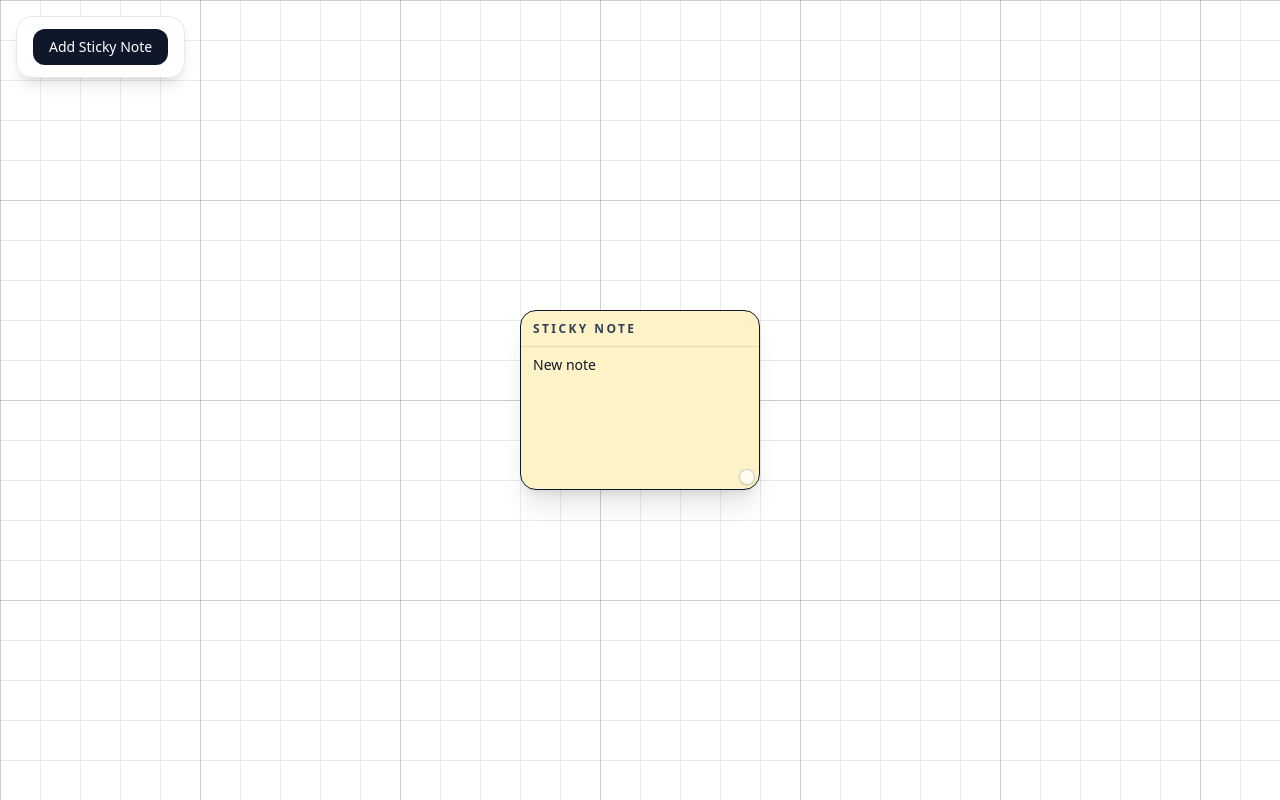
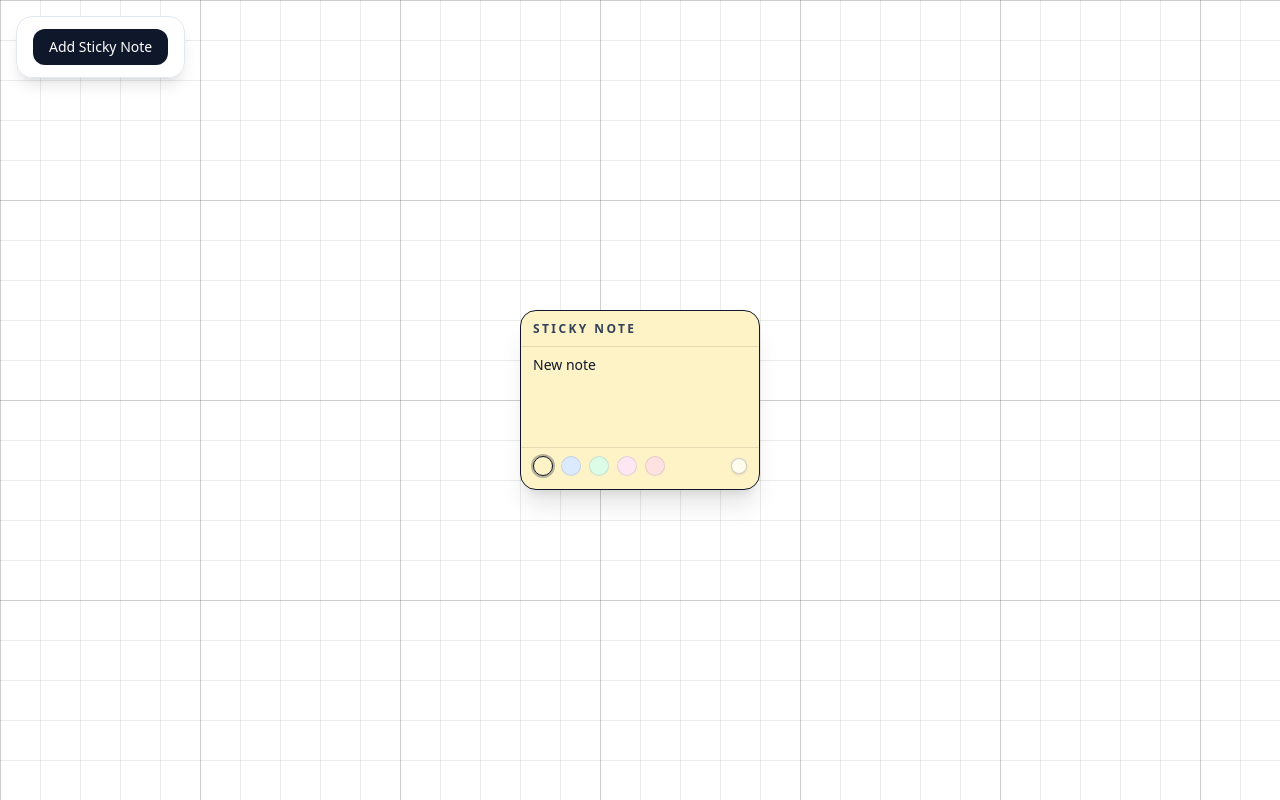
Before and after one commit to Shreyashdhavale/Canvas-Project-assessment-, a Next.js app: page / in a window 1280 px wide. Both pictures are taken after a click on the button "Add Sticky Note". Built offline with nearby package versions, Linux system fonts and the light colour scheme.

Commit message:
added option to change the color of sticky notes and also fixed the zoom in and out

```diff
--- a/components/whiteboard/Canvas.tsx
+++ b/components/whiteboard/Canvas.tsx
@@ -83,7 +83,7 @@ export default function Canvas() {
   const handleWheel = (e: React.WheelEvent) => {
     e.preventDefault()
 
-    const zoomSpeed = 0.1
+    const zoomFactor = 1 - e.deltaY * 0.0015
 
     const rect = canvasRef.current?.getBoundingClientRect() ?? { left: 0, top: 0 }
     const offsetX = e.clientX - rect.left
@@ -91,7 +91,7 @@ export default function Canvas() {
 
     const oldZoom = viewport.zoom
 
-    let newZoom = e.deltaY > 0 ? oldZoom - zoomSpeed : oldZoom + zoomSpeed
+    let newZoom = oldZoom * zoomFactor
     newZoom = Math.min(Math.max(newZoom, 0.2), 4)
 
     // World coordinates under the cursor before zoom
--- a/components/whiteboard/StickyNote.tsx
+++ b/components/whiteboard/StickyNote.tsx
@@ -28,6 +28,13 @@ type StickyNoteProps = {
 
 const MIN_NOTE_WIDTH = 180
 const MIN_NOTE_HEIGHT = 140
+const NOTE_COLORS = [
+  "#fef3c7",
+  "#dbeafe",
+  "#dcfce7",
+  "#fce7f3",
+  "#fee2e2",
+]
 
 export default function StickyNoteCard({
   note,
@@ -141,7 +148,7 @@ export default function StickyNoteCard({
       </div>
 
       <textarea
-        className="h-[calc(100%-2.25rem)] w-full resize-none bg-transparent px-3 py-2 text-sm leading-5 text-slate-900 outline-none"
+        className="h-[calc(100%-5.25rem)] w-full resize-none bg-transparent px-3 py-2 text-sm leading-5 text-slate-900 outline-none"
         value={note.text}
         onChange={(event) => onUpdate(note.id, { text: event.target.value })}
         onFocus={() => onSelect(note.id)}
@@ -152,12 +159,36 @@ export default function StickyNoteCard({
         spellCheck={false}
       />
 
-      <button
-        type="button"
-        aria-label="Resize sticky note"
-        className="absolute bottom-1 right-1 h-4 w-4 cursor-nwse-resize rounded-full border border-slate-900/20 bg-white/70 shadow-sm"
-        onMouseDown={handleResizeMouseDown}
-      />
+      <div
+        className="flex items-center justify-between gap-2 border-t border-black/10 px-3 py-2"
+        onMouseDown={(event) => event.stopPropagation()}
+      >
+        <div className="flex items-center gap-2">
+          {NOTE_COLORS.map((color) => (
+            <button
+              key={color}
+              type="button"
+              aria-label={`Change sticky note color to ${color}`}
+              className={`h-5 w-5 rounded-full border transition-transform hover:scale-110 ${
+                note.color === color ? "border-slate-900 ring-2 ring-slate-900/30" : "border-black/10"
+              }`}
+              style={{ backgroundColor: color }}
+              onClick={() => onUpdate(note.id, { color })}
+              onMouseDown={(event) => {
+                event.stopPropagation()
+                onSelect(note.id)
+              }}
+            />
+          ))}
+        </div>
+
+        <button
+          type="button"
+          aria-label="Resize sticky note"
+          className="h-4 w-4 cursor-nwse-resize rounded-full border border-slate-900/20 bg-white/70 shadow-sm"
+          onMouseDown={handleResizeMouseDown}
+        />
+      </div>
     </div>
   )
 }
```
